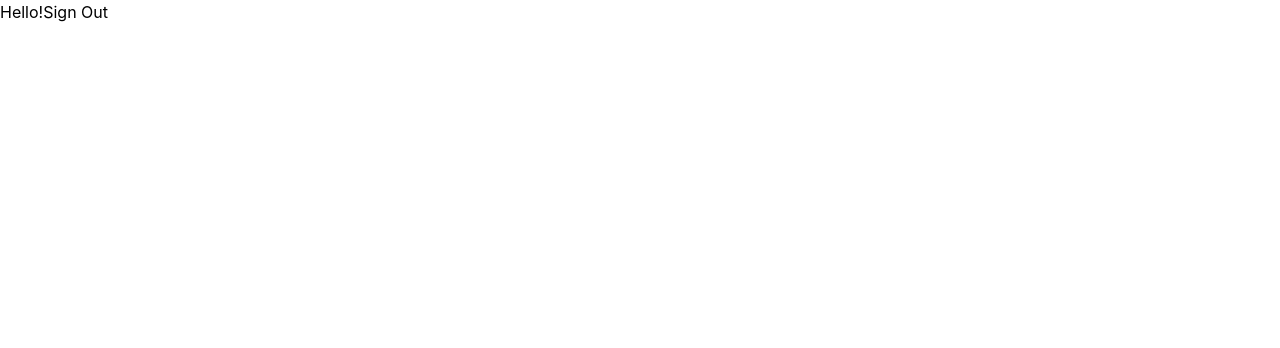
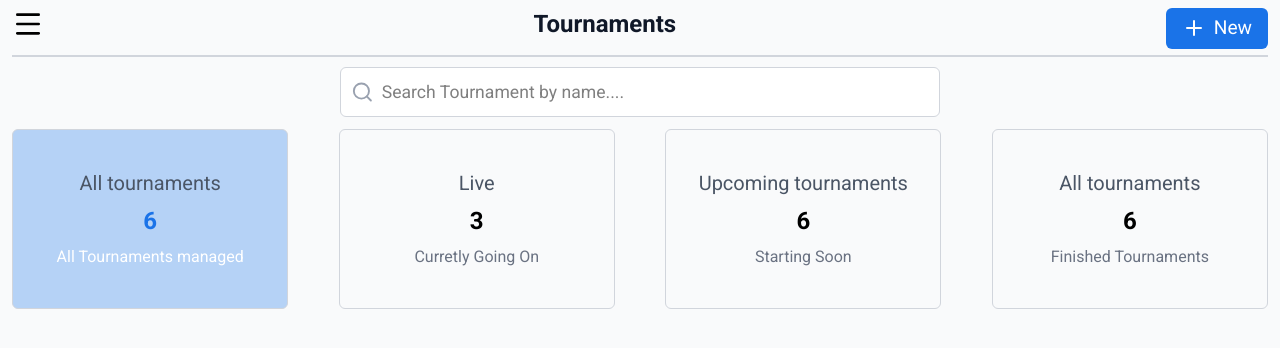
Before and after one commit to reyschwartz19/mobile-game-ranking-system, a React (Vite) app: page /dashboard in a window 1280 px wide. Shown: the top 348 px of the page. Built offline with nearby package versions, Linux system fonts and the light colour scheme; no server answers.

Commit message:
dashboard frontend

```diff
--- a/src/pages/dashboard.jsx
+++ b/src/pages/dashboard.jsx
@@ -1,14 +1,17 @@
 import { useNavigate } from "react-router-dom";
 import { UserAuth } from "../context/Authcontext";
+import { Menu, Plus, Search } from "lucide-react";
+import { useState } from "react";
 
 const Dashboard = () =>{
 
     const {session, signOut} = UserAuth();
     const navigate = useNavigate();
+    const [select, setSelect] = useState('all');
 
     console.log(session);
 
-    const handleSignOut = async (e) =>{
+ const handleSignOut = async (e) =>{
         e.preventDefault();
         try{
             await signOut();
@@ -17,11 +20,79 @@ const Dashboard = () =>{
             console.error('Error signing out:', error);
         }
     }
-    return(
-        <div>
-            Hello!
-            <button onClick={handleSignOut}>Sign Out</button>
+ const handleUpcomingSelect =() =>{
+    setSelect('upcoming');
+ }
+ const handleLiveSelect =() =>{
+    setSelect('live');
+ }
+ const handleCompleteSelect =() =>{
+    setSelect('completed');
+ }
+ const handleAllSelect =() =>{
+    setSelect('all');
+ }
+ return(
+  <section className="w-full px-3 py-2 bg-[#F9FAFB]  h-screen font-roboto">
+            {/* Hello!
+            <button onClick={handleSignOut}>Sign Out</button> */}
+    <section className="w-full flex justify-between border-b-2 border-gray-300 pb-1.5">
+     <Menu className="w-8 h-8"/>
+     <p className="text-2xl font-bold text-gray-900">Tournaments</p>
+     <button className="flex gap-2 items-center text-[1.2rem] bg-[#1A73E8] text-white px-4 py-1.5 rounded-md hover:bg-[#4a90e2]">
+      <Plus />
+      New
+      </button>
+      </section>
+    <section className="w-full flex justify-center my-2.5">
+        <div className="flex items-center w-full gap-2 bg-white h-[40px] px-2.5 rounded-md
+         text-[1.1rem] border-1 border-gray-300
+         sm:w-[300px] md:w-[400px] lg:w-[500px] xl:w-[600px] 2xl:w-[700px]
+         sm:h-[50px]">
+         <Search className="text-gray-400"/>
+         <input type="text" placeholder="Search Tournament by name...."
+          className="w-full h-full outline-none"/>
         </div>
+    </section>
+    <section className="my-3 flex items-center justify-between">
+      <button
+       className={`border-1 border-gray-300 px-4 py-1.5 rounded-md hover:bg-gray-100
+                ${select==='all'?'text-[#1A73E8] bg-[#1A73E8]/30': ''}  flex flex-col md:w-[22%] gap-2 text-center md:h-[180px] justify-center items-center`}
+       onClick={handleAllSelect}>
+        <span className="md:hidden">All</span>
+        <span className={`hidden md:inline text-xl text-gray-600`}>All tournaments</span>
+        <span className="hidden md:inline text-2xl font-bold">6</span>
+        <span className={`hidden md:inline ${select==='all'?'text-white': 'text-gray-500'}`}>All Tournaments managed</span>
+      </button>
+       <button
+       className={`border-1 border-gray-300 px-4 py-1.5 rounded-md hover:bg-gray-100
+                ${select==='live'?'text-[#1A73E8] bg-[#1A73E8]/30': ''}  flex flex-col md:w-[22%] gap-2 text-center md:h-[180px] justify-center items-center`}
+       onClick={handleLiveSelect}>
+        <span className="md:hidden">Live</span>
+        <span className={`hidden md:inline text-xl text-gray-600`}>Live</span>
+        <span className="hidden md:inline text-2xl font-bold">3</span>
+        <span className={`hidden md:inline ${select==='live'?'text-white': 'text-gray-500'}`}>Curretly Going On</span>
+      </button>
+        <button
+       className={`border-1 border-gray-300 px-4 py-1.5 rounded-md hover:bg-gray-100
+                ${select==='upcoming'?'text-[#1A73E8] bg-[#1A73E8]/30': ''}  flex flex-col md:w-[22%] gap-2 text-center md:h-[180px] justify-center items-center`}
+       onClick={handleUpcomingSelect}>
+        <span className="md:hidden">Upcoming</span>
+        <span className={`hidden md:inline text-xl text-gray-600`}>Upcoming tournaments</span>
+        <span className="hidden md:inline text-2xl font-bold">6</span>
+        <span className={`hidden md:inline ${select==='upcoming'?'text-white': 'text-gray-500'}`}>Starting Soon</span>
+      </button>
+       <button
+       className={`border-1 border-gray-300 px-4 py-1.5 rounded-md hover:bg-gray-100
+                ${select==='completed'?'text-[#1A73E8] bg-[#1A73E8]/30': ''}  flex flex-col md:w-[22%] gap-2 text-center md:h-[180px] justify-center items-center`}
+       onClick={handleCompleteSelect}>
+        <span className="md:hidden">Completed</span>
+        <span className={`hidden md:inline text-xl text-gray-600`}>All tournaments</span>
+        <span className="hidden md:inline text-2xl font-bold">6</span>
+        <span className={`hidden md:inline ${select==='completed'?'text-white': 'text-gray-500'}`}>Finished Tournaments</span>
+      </button>
+    </section>
+ </section>
     );
 
 }
```
